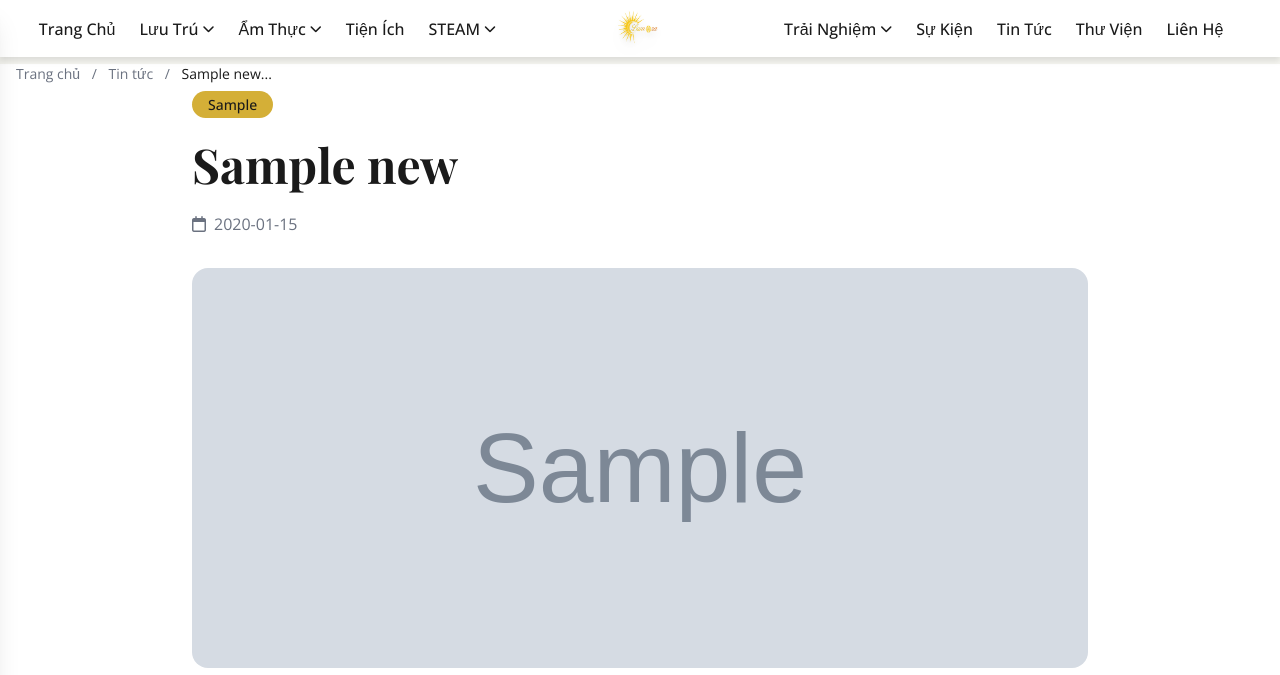
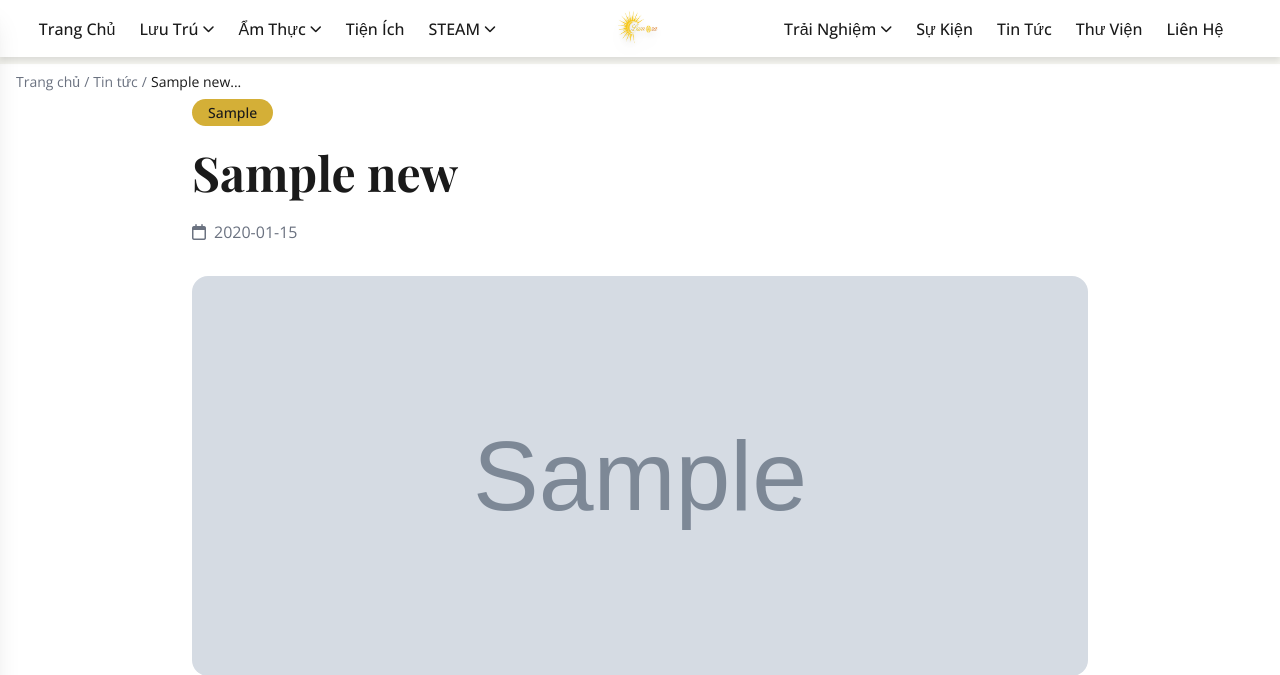
Before and after one commit to Kyslab/Lumora, a Flask app: page /news/1 in a window 1280 px wide. Shown: the top 675 px of the page. Run offline with Flask 3, Linux system fonts and the light colour scheme; tables that the repository leaves empty hold one stand-in row (values such as "Sample post"); grey boxes marked "Sample" are stand-in pictures; some libraries are stand-ins or nearby versions.

Commit message:
change title favicon. mobile

```diff
--- a/templates/base.html
+++ b/templates/base.html
@@ -14,7 +14,7 @@
     <meta name="viewport" content="width=device-width, initial-scale=1.0">
 
     <!-- SEO Meta Tags -->
-    <title>{% block title %}Lumora Resort - Khu Nghỉ Dưỡng Cao Cấp{% endblock %}</title>
+    <title>{% block title %}Lumora - Khu Trải Nghiệm Giáo Dục{% endblock %}</title>
     <meta name="description" content="{% block meta_description %}Lumora Resort - Khu nghỉ dưỡng sinh thái cao cấp với phòng nghỉ sang trọng, nhà hàng ẩm thực, vườn thú, bể bơi vô cực và các hoạt động trải nghiệm độc đáo.{% endblock %}">
     <meta name="keywords" content="{% block meta_keywords %}Lumora Resort, resort cao cấp, nghỉ dưỡng sinh thái, khách sạn, glamping, bungalow, team building, STEAM education, vườn thú, bể bơi vô cực{% endblock %}">
     <meta name="author" content="Lumora Resort">
@@ -24,7 +24,7 @@
     <!-- Open Graph / Facebook -->
     <meta property="og:type" content="{% block og_type %}website{% endblock %}">
     <meta property="og:url" content="{{ request.url }}">
-    <meta property="og:title" content="{% block og_title %}Lumora Resort - Khu Nghỉ Dưỡng Cao Cấp{% endblock %}">
+    <meta property="og:title" content="{% block og_title %}Lumora - Khu Trải Nghiệm Giáo Dục{% endblock %}">
     <meta property="og:description" content="{% block og_description %}Trải nghiệm kỳ nghỉ tuyệt vời tại Lumora Resort với phòng nghỉ sang trọng, ẩm thực đa dạng và các hoạt động thú vị.{% endblock %}">
     <meta property="og:image" content="{% block og_image %}{{ url_for('static', filename='images/og-image.jpg', _external=True) }}{% endblock %}">
     <meta property="og:site_name" content="Lumora Resort">
@@ -32,11 +32,12 @@
 
     <!-- Twitter Card -->
     <meta name="twitter:card" content="summary_large_image">
-    <meta name="twitter:title" content="{% block twitter_title %}Lumora Resort - Khu Nghỉ Dưỡng Cao Cấp{% endblock %}">
+    <meta name="twitter:title" content="{% block twitter_title %}Lumora - Khu Trải Nghiệm Giáo Dục{% endblock %}">
     <meta name="twitter:description" content="{% block twitter_description %}Trải nghiệm kỳ nghỉ tuyệt vời tại Lumora Resort{% endblock %}">
     <meta name="twitter:image" content="{% block twitter_image %}{{ url_for('static', filename='images/og-image.jpg', _external=True) }}{% endblock %}">
 
     <!-- Favicon -->
+    <link rel="icon" type="image/svg+xml" href="{{ url_for('static', filename='images/favicon.svg') }}">
     <link rel="icon" type="image/x-icon" href="{{ url_for('static', filename='images/favicon.ico') }}">
     <link rel="apple-touch-icon" href="{{ url_for('static', filename='images/apple-touch-icon.png') }}">
 
@@ -439,7 +440,7 @@
         </div>
 
         <!-- Main navigation - compact height, menu items spaced evenly around center logo space -->
-        <nav class="main-nav" style="margin-top: 15px;">
+        <nav class="main-nav hidden lg:block" style="margin-top: 15px;">
             <div class="container mx-auto px-4">
                 <div class="flex items-center justify-center py-1">
                     <!-- Left menu items -->
--- a/templates/home.html
+++ b/templates/home.html
@@ -1,6 +1,6 @@
 {% extends "base.html" %}
 
-{% block title %}Lumora Resort - {{ 'Khu Nghỉ Dưỡng Cao Cấp' if lang == 'vi' else 'Premium Resort' }}{% endblock %}
+{% block title %}Lumora - {{ 'Khu Trải Nghiệm Giáo Dục' if lang == 'vi' else 'Educational Experience Center' }}{% endblock %}
 
 {% block content %}
 <section class="relative h-screen overflow-hidden -mt-28 lg:-mt-32" id="hero-slider">
--- a/templates/news_detail.html
+++ b/templates/news_detail.html
@@ -64,14 +64,14 @@
 {% endblock %}
 
 {% block content %}
-<section class="pb-2 bg-white">
+<section class="pt-2 pb-2 bg-white">
     <div class="container mx-auto px-4">
-        <nav class="text-sm text-gray-500">
-            <a href="/?lang={{ lang }}" class="hover:text-primary">{{ 'Trang chủ' if lang == 'vi' else 'Home' }}</a>
-            <span class="mx-2">/</span>
-            <a href="/news?lang={{ lang }}" class="hover:text-primary">{{ 'Tin tức' if lang == 'vi' else 'News' }}</a>
-            <span class="mx-2">/</span>
-            <span class="text-dark">{{ article.title[lang][:30] }}...</span>
+        <nav class="text-sm text-gray-500 flex flex-wrap items-center gap-1">
+            <a href="/?lang={{ lang }}" class="hover:text-primary whitespace-nowrap">{{ 'Trang chủ' if lang == 'vi' else 'Home' }}</a>
+            <span>/</span>
+            <a href="/news?lang={{ lang }}" class="hover:text-primary whitespace-nowrap">{{ 'Tin tức' if lang == 'vi' else 'News' }}</a>
+            <span>/</span>
+            <span class="text-dark truncate max-w-[200px] sm:max-w-none">{{ article.title[lang][:30] }}...</span>
         </nav>
     </div>
 </section>
```
Also changed, not shown: attached_assets/image_1768407834858.png (added), attached_assets/targeted_element_1768407440745.png (added), static/images/favicon.svg (added).
